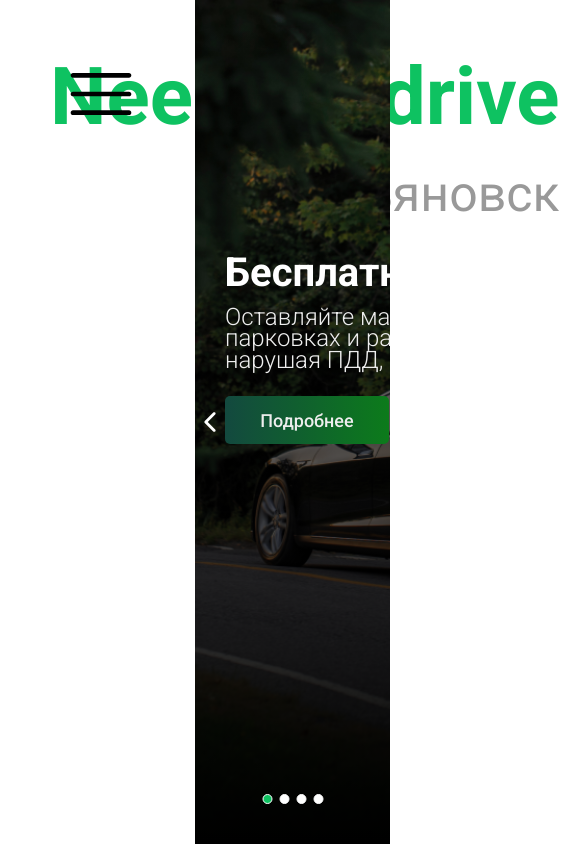
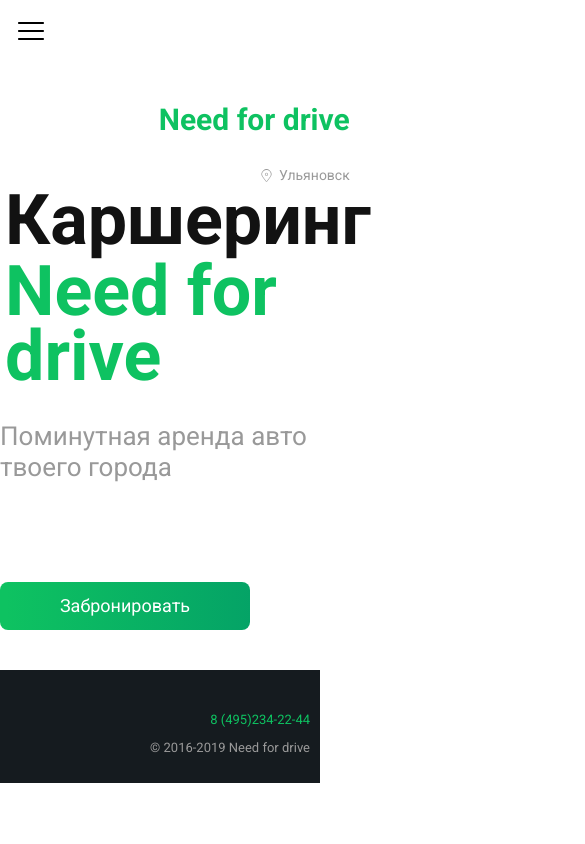
Before and after one commit to superdinoo/Need-for-Drive, a React (Create React App) app: page / in a window 390 px wide. Shown: the top 844 px of the page, 585 px wide, since content can reach past the window. Built offline with nearby package versions, Linux system fonts and the light colour scheme.

Commit message:
Test commit

```diff
--- a/package.json
+++ b/package.json
@@ -7,7 +7,6 @@
     "@testing-library/react": "^14.2.2",
     "@testing-library/user-event": "^14.5.2",
     "@typescript-eslint/parser": "^7.5.0",
-    "eslint-config-prettier": "^9.1.0",
     "eslint-plugin-prettier": "^5.1.3",
     "react": "^18.2.0",
     "react-bootstrap": "^2.10.2",
@@ -46,6 +45,7 @@
   "devDependencies": {
     "eslint": "^8.57.0",
     "eslint-config-airbnb": "^19.0.4",
+    "eslint-config-prettier": "^9.1.0",
     "eslint-plugin-react-hooks": "^4.6.0",
     "husky": "^9.0.11",
     "lint-staged": "^15.2.2",
--- a/public/index.html
+++ b/public/index.html
@@ -6,7 +6,7 @@
       name="description"
       content="Web site created using create-react-app"
     />
-    <meta name="viewport" content="width=device-width,initial-scale=1" />
+    <meta name="viewport" content="width=device-width,user-scalable=no" />
     <title>React App</title>
   </head>
   <body>
--- a/src/components/leftStart/LeftStart.scss
+++ b/src/components/leftStart/LeftStart.scss
@@ -15,6 +15,12 @@
   display: flex;
   flex-wrap: wrap;
   flex-direction: column;
+}
+
+@media screen and (min-width: 320px) and (max-width: 767px) {
+  .leftContainer {
+    margin: auto;
+  }
 }
 
 @media screen and (min-width: 768px) and (max-width: 1023px) {
--- a/src/components/leftStart/leftComponent/center/Center.scss
+++ b/src/components/leftStart/leftComponent/center/Center.scss
@@ -1,4 +1,4 @@
-@import "../../../../index.scss";
+@import '../../../../index.scss';
 
 .center {
   display: flex;
@@ -8,7 +8,7 @@
   margin-bottom: 40px;
 }
 .titleText {
-  font-family: "Roboto", sans-serif;
+  font-family: 'Roboto', sans-serif;
   font-size: 70px;
   line-height: 65.63px;
   text-align: left;
@@ -16,7 +16,7 @@
   color: $primery-black;
 }
 .titleText2 {
-  font-family: "Roboto", sans-serif;
+  font-family: 'Roboto', sans-serif;
   font-weight: 700;
   font-style: normal;
   font-size: 70px;
@@ -27,7 +27,7 @@
 }
 
 .textCenterText {
-  font-family: "Roboto", sans-serif;
+  font-family: 'Roboto', sans-serif;
   margin-bottom: 100px;
   font-size: 26px;
   line-height: 30.47px;
@@ -36,7 +36,7 @@
 }
 
 .btnCenterText {
-  font-family: "Roboto", sans-serif;
+  font-family: 'Roboto', sans-serif;
   background: $primery-color;
   width: 250px;
   height: 48px;
@@ -54,35 +54,45 @@
   }
 }
 
-@media screen and (min-width: 320px) and (max-width: 767px) {
+@media screen and (max-width: 320px) and (max-width: 767px) {
   .center {
-    margin-bottom: 200px;
-    flex-grow: none;
+    margin: 0;
   }
   .title {
     display: flex;
     flex-direction: column;
-    gap: 30px;
-    margin-left: 56px;
-    margin-top: 42px;
+    gap: 0;
+    margin: 0;
   }
   .titleText {
-    font-size: 100px;
+    font-size: 32px;
+    margin: 0 10px;
+    line-height: normal;
   }
   .titleText2 {
-    font-size: 100px;
+    font-size: 32px;
+    margin: 0 10px;
+    line-height: normal;
   }
   .textCenter {
-    margin-left: 56px;
-    margin-top: 42px;
+    height: 43px;
+    margin-left: 0;
+    margin-top: 10px;
+    margin-bottom: 48px;
   }
   .textCenterText {
-    font-size: 50px;
-    margin-bottom: 106px;
+    font-size: 19px;
+    margin: 0 10px;
+    line-height: normal;
+  }
+  .btnCenter {
+    width: 320px;
+    height: 50px;
+    margin-bottom: 147px;
   }
   .btnCenterText {
-    font-size: 50px;
-    height: 133px;
+    font-size: 18px;
+    border-radius: 0;
     width: 100%;
   }
 }
--- a/src/components/leftStart/leftComponent/footer/Footer.scss
+++ b/src/components/leftStart/leftComponent/footer/Footer.scss
@@ -1,4 +1,4 @@
-@import "../../../../index.scss";
+@import '../../../../index.scss';
 
 .footer {
   width: 674px;
@@ -10,11 +10,11 @@
   margin-bottom: 20px;
 }
 .footerTextText {
-  font-family: "Roboto", sans-serif;
+  font-family: 'Roboto', sans-serif;
   color: $primery-gray;
 }
 .numberFooterText {
-  font-family: "Roboto", sans-serif;
+  font-family: 'Roboto', sans-serif;
   color: $primery-black;
 }
 
@@ -39,15 +39,38 @@
     margin-right: 14px;
   }
 }
+
+@media screen and (min-width: 320px) and (max-width: 767px) {
+  .footer {
+    width: 320px;
+    height: 72px;
+  }
+  .footerText {
+    height: 29vw;
+    display: flex;
+    align-items: flex-end;
+    justify-content: center;
+  }
+  .footerTextText {
+    font-size: 13px;
+    margin: 0;
+    margin-right: 10px;
+  }
+  .numberFooterText {
+    font-size: 13px;
+    margin-right: 10px;
+  }
+}
+
 @media screen and (min-width: 768px) and (max-width: 1023px) {
   .footer {
-    width: 792px;
+    width: 79vw;
   }
 }
 
 @media screen and (min-width: 1024px) and (max-width: 1439px) and (max-height: 811px) {
   .footer {
-    width: 500px;
+    width: 51vw;
   }
 }
 
--- a/src/components/leftStart/leftComponent/hamburger/Hamburger.scss
+++ b/src/components/leftStart/leftComponent/hamburger/Hamburger.scss
@@ -22,7 +22,7 @@
   margin: 25px 0;
 }
 .eng {
-  font-family: "Roboto", sans-serif;
+  font-family: 'Roboto', sans-serif;
   font-weight: 700;
   font-style: normal;
   font-size: 13px;
@@ -41,12 +41,12 @@
   .menu {
     width: 33.57px;
     height: 33.45px;
-    margin-left: 166px;
-    margin-top: 59px;
+    margin-top: 16px;
+    margin-left: 66px;
   }
   .menuIcon {
     color: black;
-    font-size: 70px;
+    font-size: 30px;
   }
   .language {
     display: none;
--- a/src/components/leftStart/leftComponent/header/Header.scss
+++ b/src/components/leftStart/leftComponent/header/Header.scss
@@ -1,4 +1,4 @@
-@import "../../../../index.scss";
+@import '../../../../index.scss';
 
 .header {
   display: flex;
@@ -7,7 +7,7 @@
 }
 
 .logoText {
-  font-family: "Roboto", sans-serif;
+  font-family: 'Roboto', sans-serif;
   font-weight: 700;
   font-style: normal;
   font-size: 30px;
@@ -28,7 +28,7 @@
   font-size: 22px;
 }
 .cityText {
-  font-family: "Roboto", sans-serif;
+  font-family: 'Roboto', sans-serif;
   font-size: 16px;
   color: $primery-gray;
 }
@@ -36,18 +36,21 @@
 @media screen and (min-width: 320px) and (max-width: 767px) {
   .header {
     margin-right: 26px;
+    margin-bottom: auto;
     display: flex;
     flex-direction: column;
+
     align-items: flex-end;
   }
   .logoText {
-    font-size: 80px;
-    margin-bottom: auto;
+    font-size: 30px;
+    margin-top: auto;
   }
   .cityIcon {
-    font-size: 60px;
+    font-size: 15px;
   }
   .cityText {
-    font-size: 50px;
+    font-size: 14px;
+    margin: auto;
   }
 }
--- a/src/components/leftStart/leftComponent/menuContent/MenuContent.scss
+++ b/src/components/leftStart/leftComponent/menuContent/MenuContent.scss
@@ -47,7 +47,7 @@
   margin-left: 120px;
 }
 .menuContentListText {
-  font-family: "Roboto";
+  font-family: 'Roboto';
   font-size: 32px;
   font-weight: 500;
   line-height: 37.5px;
@@ -74,6 +74,22 @@
   }
 }
 
+@media screen and (max-width: 320px) and (max-width: 767px) {
+  .menuContent {
+    width: 200%;
+    display: block;
+  }
+  .mainMenu {
+    gap: 7px;
+    margin: 65px 22px;
+    gap: 40px;
+  }
+  .menuContentListText {
+    font-size: 22px;
+    margin: 5px 0;
+  }
+}
+
 @media screen and (min-width: 768px) and (max-width: 1023px) {
   .menuContent {
     width: 200%;
--- a/src/components/slider/Slider.scss
+++ b/src/components/slider/Slider.scss
@@ -46,7 +46,7 @@
 .sliderTitle {
   width: 409px;
   height: 47px;
-  font-family: "Roboto", sans-serif;
+  font-family: 'Roboto', sans-serif;
   font-size: 40px;
   line-height: 46.88px;
   text-align: left;
@@ -55,7 +55,7 @@
 }
 
 .sliderText {
-  font-family: "Roboto", sans-serif;
+  font-family: 'Roboto', sans-serif;
   font-weight: 300;
   font-style: normal;
   font-size: 24px;
@@ -72,7 +72,7 @@
   border-radius: 5px;
   color: #eeeeee;
   border: none;
-  font-family: "Roboto", sans-serif;
+  font-family: 'Roboto', sans-serif;
   font-weight: 500;
   font-style: normal;
   font-size: 18px;
@@ -116,6 +116,13 @@
   border: 1px solid white;
   background-color: #ffffff;
 }
+
+@media screen and (min-width: 320px) and (max-width: 767px) {
+  .slider {
+    display: none;
+  }
+}
+
 @media screen and (min-width: 768px) and (max-width: 1023px) {
   .slider {
     display: none;
```
Also changed, not shown: src/components/leftStart/leftComponent/hamburger/Hamburger.tsx (+11 -10 lines), src/components/leftStart/leftComponent/menuContent/MenuContent.tsx (+7 -7 lines), 1 other file (tests, documents, lock files or other folders).
